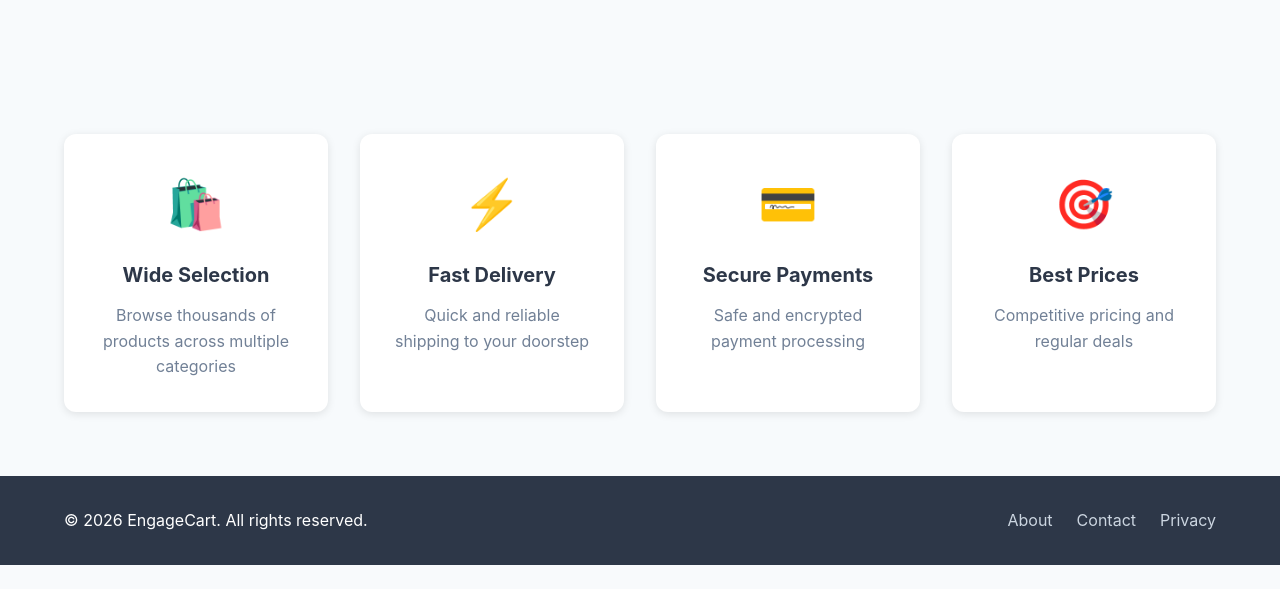
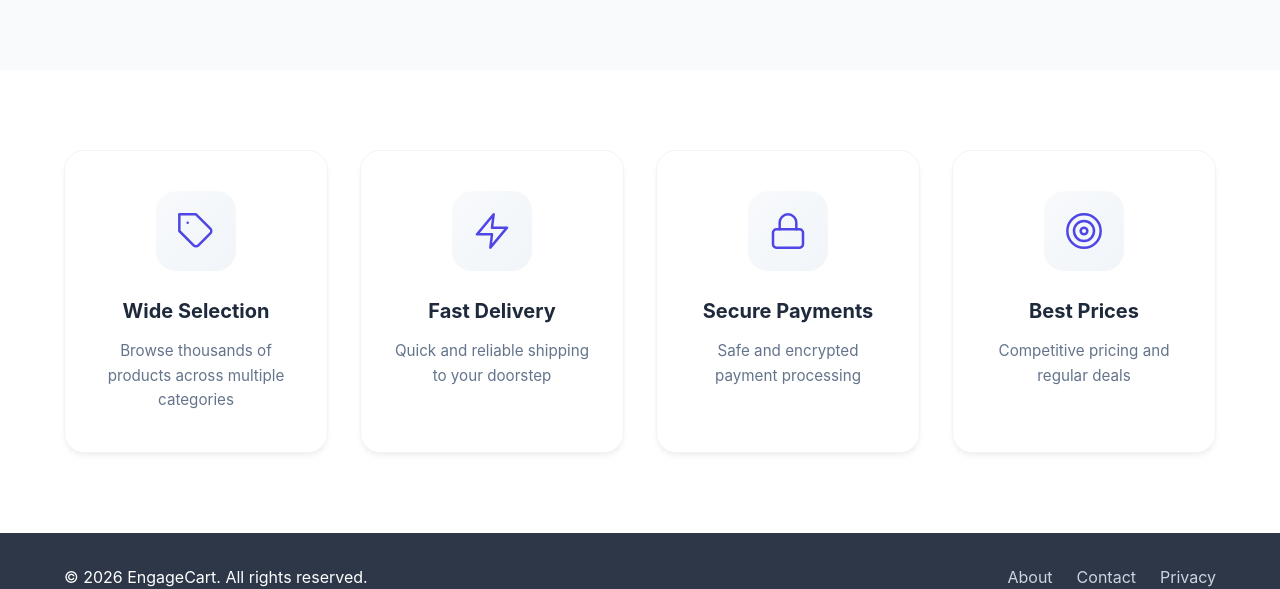
Before and after one commit to mrsandy1965/EngageCart, a React (Vite) app in the folder frontend/: page / in a window 1280 px wide. Shown: the part 1306-1895 px from the top of the page. Before the commit the page ends 1871 px from the top, so only its background shows below. Built offline with nearby package versions, Linux system fonts and the light colour scheme; no server answers.

Commit message:
feat(home): upgrade trust badges to modern SVG icons

```diff
--- a/frontend/src/pages/Home.css
+++ b/frontend/src/pages/Home.css
@@ -211,8 +211,8 @@
 }
 
 .features {
-  padding: 4rem 0;
-  background: #f7fafc;
+  padding: 5rem 0;
+  background: white;
 }
 
 .features-grid {
@@ -223,32 +223,50 @@
 
 .feature-card {
   background: white;
-  padding: 2rem;
-  border-radius: 12px;
+  padding: 2.5rem 2rem;
+  border-radius: 20px;
   text-align: center;
-  box-shadow: 0 2px 8px rgba(0, 0, 0, 0.1);
-  transition: transform 0.3s;
+  box-shadow: 0 4px 6px -1px rgba(0, 0, 0, 0.05), 0 2px 4px -1px rgba(0, 0, 0, 0.03);
+  border: 1px solid #f1f5f9;
+  transition: all 0.3s cubic-bezier(0.4, 0, 0.2, 1);
 }
 
 .feature-card:hover {
-  transform: translateY(-4px);
+  transform: translateY(-5px);
+  box-shadow: 0 20px 25px -5px rgba(0, 0, 0, 0.1), 0 10px 10px -5px rgba(0, 0, 0, 0.04);
+  border-color: #e2e8f0;
 }
 
 .feature-icon {
-  font-size: 3rem;
-  margin-bottom: 1rem;
+  width: 80px;
+  height: 80px;
+  margin: 0 auto 1.5rem;
+  display: flex;
+  align-items: center;
+  justify-content: center;
+  background: linear-gradient(135deg, #f8fafc 0%, #f1f5f9 100%);
+  border-radius: 20px;
+  color: #4f46e5;
+  transition: transform 0.3s ease, background 0.3s ease;
+}
+
+.feature-card:hover .feature-icon {
+  transform: scale(1.1);
+  background: linear-gradient(135deg, #eff6ff 0%, #e0e7ff 100%);
 }
 
 .feature-card h3 {
   margin: 0 0 0.75rem 0;
-  color: #2d3748;
+  color: #1e293b;
   font-size: 1.25rem;
+  font-weight: 700;
 }
 
 .feature-card p {
   margin: 0;
-  color: #718096;
+  color: #64748b;
   line-height: 1.6;
+  font-size: 0.95rem;
 }
 
 @media (max-width: 900px) {
--- a/frontend/src/pages/Home.jsx
+++ b/frontend/src/pages/Home.jsx
@@ -117,25 +117,45 @@ const Home = () => {
         <div className="container">
           <div className="features-grid">
             <div className="feature-card">
-              <div className="feature-icon">🛍️</div>
+              <div className="feature-icon">
+                <svg width="40" height="40" viewBox="0 0 24 24" fill="none" stroke="currentColor" strokeWidth="1.5" strokeLinecap="round" strokeLinejoin="round">
+                  <path d="M20.59 13.41l-7.17 7.17a2 2 0 0 1-2.83 0L2 12V2h10l8.59 8.59a2 2 0 0 1 0 2.82z"></path>
+                  <line x1="7" y1="7" x2="7.01" y2="7"></line>
+                </svg>
+              </div>
               <h3>Wide Selection</h3>
               <p>Browse thousands of products across multiple categories</p>
             </div>
 
             <div className="feature-card">
-              <div className="feature-icon">⚡</div>
+              <div className="feature-icon">
+                <svg width="40" height="40" viewBox="0 0 24 24" fill="none" stroke="currentColor" strokeWidth="1.5" strokeLinecap="round" strokeLinejoin="round">
+                  <polygon points="13 2 3 14 12 14 11 22 21 10 12 10 13 2"></polygon>
+                </svg>
+              </div>
               <h3>Fast Delivery</h3>
               <p>Quick and reliable shipping to your doorstep</p>
             </div>
 
             <div className="feature-card">
-              <div className="feature-icon">💳</div>
+              <div className="feature-icon">
+                <svg width="40" height="40" viewBox="0 0 24 24" fill="none" stroke="currentColor" strokeWidth="1.5" strokeLinecap="round" strokeLinejoin="round">
+                  <rect x="3" y="11" width="18" height="11" rx="2" ry="2"></rect>
+                  <path d="M7 11V7a5 5 0 0 1 10 0v4"></path>
+                </svg>
+              </div>
               <h3>Secure Payments</h3>
               <p>Safe and encrypted payment processing</p>
             </div>
 
             <div className="feature-card">
-              <div className="feature-icon">🎯</div>
+              <div className="feature-icon">
+                <svg width="40" height="40" viewBox="0 0 24 24" fill="none" stroke="currentColor" strokeWidth="1.5" strokeLinecap="round" strokeLinejoin="round">
+                  <circle cx="12" cy="12" r="10"></circle>
+                  <circle cx="12" cy="12" r="6"></circle>
+                  <circle cx="12" cy="12" r="2"></circle>
+                </svg>
+              </div>
               <h3>Best Prices</h3>
               <p>Competitive pricing and regular deals</p>
             </div>
```
